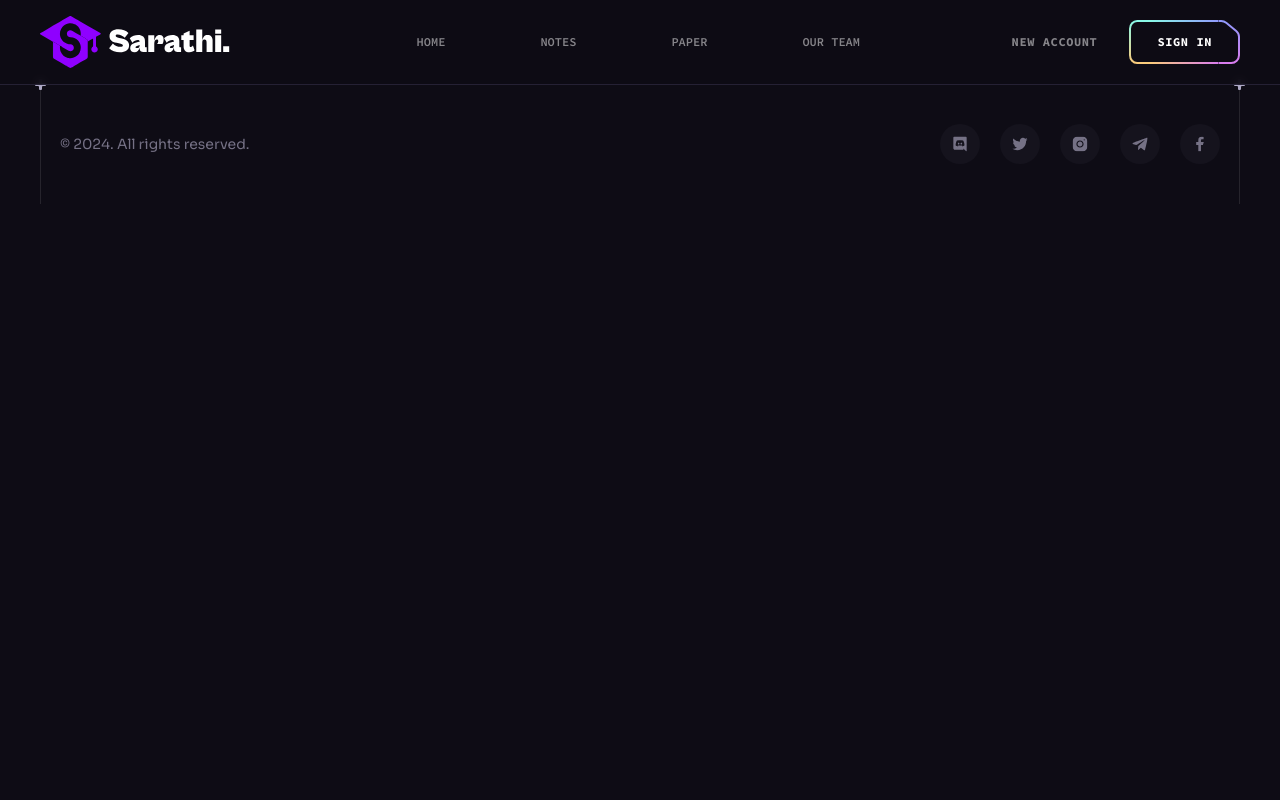
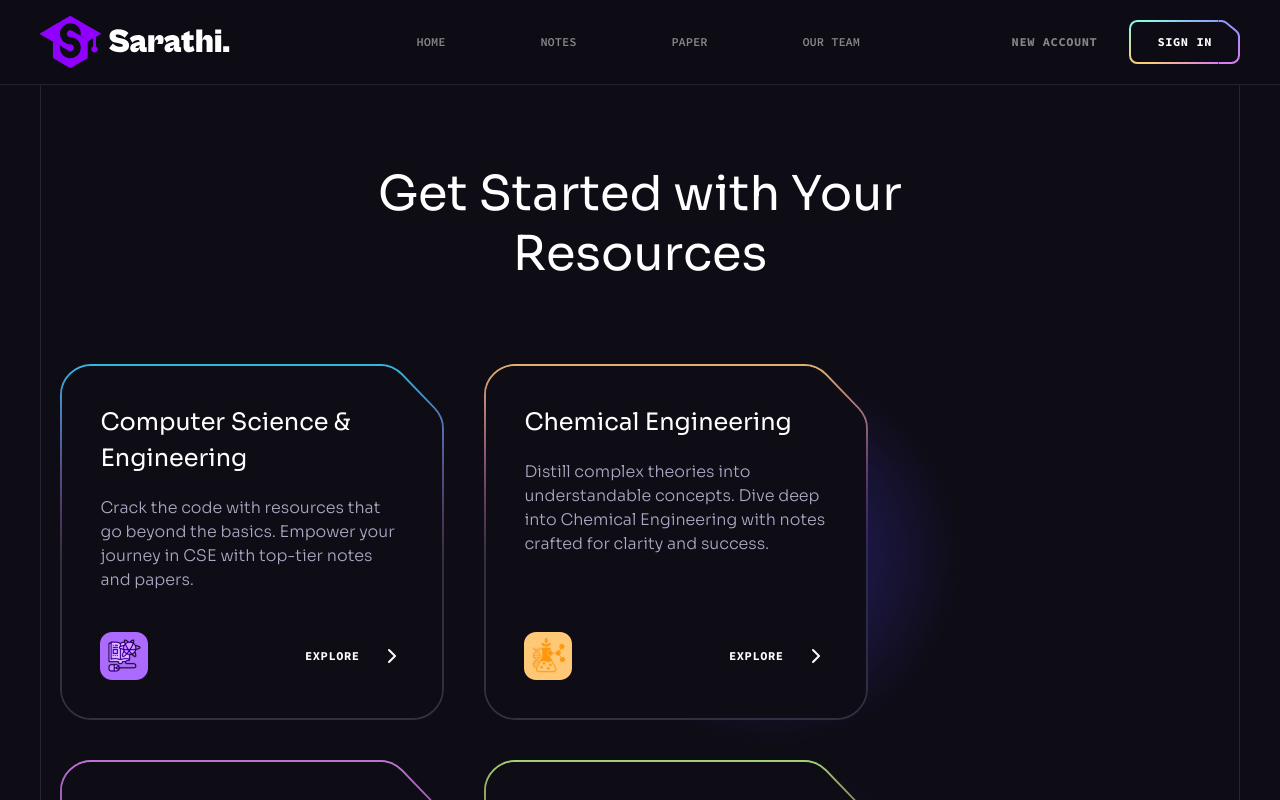
Before and after one commit to mahipal79/sarathi, a React (Vite) app: page /getstart in a window 1280 px wide. Shown: the top 800 px of the page. Built offline with nearby package versions, Linux system fonts and the light colour scheme.

Commit message:
get button

```diff
--- a/src/App.jsx
+++ b/src/App.jsx
@@ -15,6 +15,7 @@ import Bca from "./components/pages/Bca"
 import Chemical from "./components/pages/Chemical"
 import BioTech from "./components/pages/BioTech"
 import Fehs from "./components/pages/Fehs"
+import GetStart from "./components/pages/Getstart";
 
 
 const App = () => {
@@ -31,6 +32,9 @@ const App = () => {
           <Route path="/notes" element={<Notes/>}/>
           <Route path="/paper" element={<Paper/>}/>
           <Route path="/our-team" element={<OurTeam/>}/>
+          <Route path="/getstart" element={<GetStart/>}/>
+
+
 
           <Route path="/cse" element={<Cse/>}/>
           <Route path="/bba" element={<Bba/>}/>
--- a/src/components/Button.jsx
+++ b/src/components/Button.jsx
@@ -1,6 +1,7 @@
 import ButtonSvg from "../assets/svg/ButtonSvg";
+import { Link } from 'react-router-dom';
 
-const Button = ({ className, href, onClick, children, px, white }) => {
+const Button = ({ className, to, href, onClick, children, px, white }) => {
   const classes = `button relative inline-flex items-center justify-center h-11 transition-colors hover:text-color-1 ${
     px || "px-7"
   } ${white ? "text-n-8" : "text-n-1"} ${className || ""}`;
@@ -20,7 +21,20 @@ const Button = ({ className, href, onClick, children, px, white }) => {
     </a>
   );
 
-  return href ? renderLink() : renderButton();
+  const renderRouterLink = () => (
+    <Link to={to} className={classes}>
+      <span className={spanClasses}>{children}</span>
+      {ButtonSvg(white)}
+    </Link>
+  );
+
+  if (to) {
+    return renderRouterLink();
+  } else if (href) {
+    return renderLink();
+  } else {
+    return renderButton();
+  }
 };
 
 export default Button;
--- a/src/components/Hero.jsx
+++ b/src/components/Hero.jsx
@@ -37,9 +37,9 @@ const Hero = () => {
             </span>
           </h1>
           <p className="body-1 max-w-3xl mx-auto mb-6 text-n-2 lg:mb-8">
-          You don't need a Saathi in your college life, you need Sarathi.
+          You don't need a Saathi in your college life, you need Sarathi (सारथी)
           </p>
-          <Button href="/pricing" white>
+          <Button to="/getstart" white>
             Get started
           </Button>
         </div>
--- /dev/null
+++ b/src/components/pages/getstart.jsx
@@ -0,0 +1,76 @@
+import { Link } from "react-router-dom";
+import { benefits } from "../../constants";
+import Arrow from "../../assets/svg/Arrow";
+import { GradientLight } from "../../components/design/Benefits";
+import ClipPath from "../../assets/svg/ClipPath";
+import Section from "../Section";
+import Heading from "../Heading";
+
+
+const GetStartedSection = () => {
+  return (
+    <Section id="features">
+      <div className="container relative z-2">
+        <Heading
+          className="md:max-w-md lg:max-w-2xl"
+          title="Get Started with Your Resources"
+        />
+
+        <div className="flex flex-wrap gap-10 mb-10">
+          {benefits.map((item) => (
+            <div
+              className="block relative p-0.5 bg-no-repeat bg-[length:100%_100%] md:max-w-[24rem]"
+              style={{
+                backgroundImage: `url(${item.backgroundUrl})`,
+              }}
+              key={item.id}
+            >
+              <div className="relative z-2 flex flex-col min-h-[22rem] p-[2.4rem]">
+                <h5 className="h5 mb-5">{item.title}</h5>
+                <p className="body-2 mb-6 text-n-3">{item.text}</p>
+                <div className="flex items-center mt-auto">
+                  <img
+                    src={item.iconUrl}
+                    width={48}
+                    height={48}
+                    alt={item.title}
+                  />
+                  <Link
+                    to={item.url}
+                    className="ml-auto font-code text-xs font-bold text-n-1 uppercase tracking-wider"
+                  >
+                    Explore
+                  </Link>
+                  <Arrow />
+                </div>
+              </div>
+
+              {item.light && <GradientLight />}
+
+              <div
+                className="absolute inset-0.5 bg-n-8"
+                style={{ clipPath: "url(#benefits)" }}
+              >
+                <div className="absolute inset-0 opacity-0 transition-opacity hover:opacity-10">
+                  {item.imageUrl && (
+                    <img
+                      src={item.imageUrl}
+                      width={380}
+                      height={362}
+                      alt={item.title}
+                      className="w-full h-full object-cover"
+                    />
+                  )}
+                </div>
+              </div>
+
+              <ClipPath />
+            </div>
+          ))}
+        </div>
+      </div>
+    </Section>
+  );
+};
+
+export default GetStartedSection;
```
